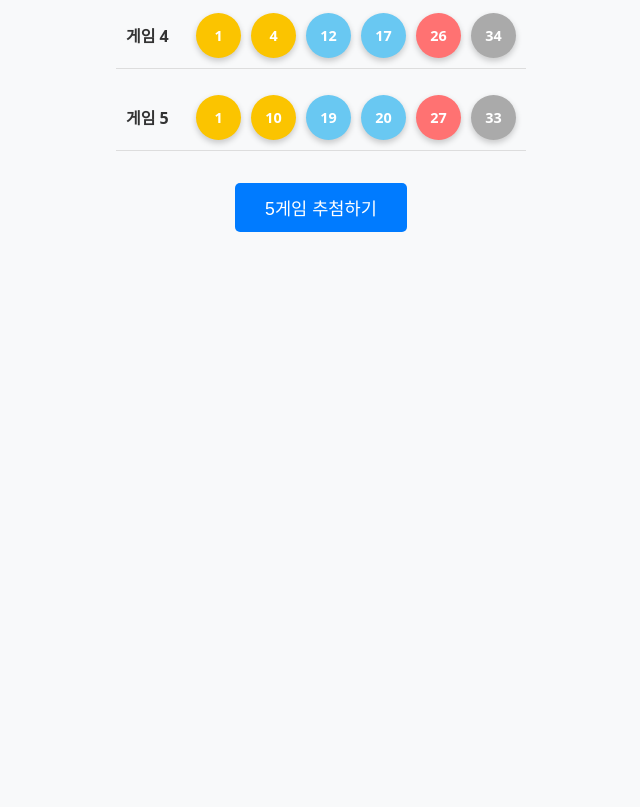
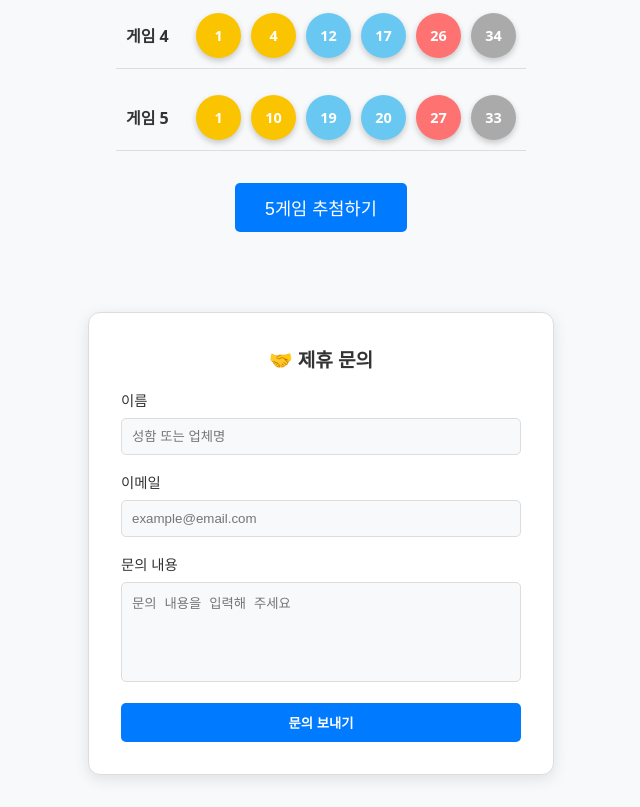
Before and after one commit to nwsrt1/nwsrt1, a plain HTML site: page index.html in a window 1280 px wide. Shown: the part 380-1187 px from the top of the page, without its empty margins (319-959 px from the left). Before the commit the page ends 864 px from the top, so only its background shows below. Drawn offline with Linux system fonts and the light colour scheme.

Commit message:
Add partnership inquiry form with Formspree

```diff
--- a/index.html
+++ b/index.html
@@ -5,16 +5,25 @@
     <meta name="viewport" content="width=device-width, initial-scale=1.0">
     <title>로또 추첨기 (5게임)</title>
     <style>
-        :root { --bg: #f8f9fa; --txt: #333; --btn: #007bff; }
-        [data-theme="dark"] { --bg: #1e1e1e; --txt: #eee; --btn: #375a7f; }
+        :root { --bg: #f8f9fa; --txt: #333; --btn: #007bff; --input-bg: #fff; --input-border: #ddd; }
+        [data-theme="dark"] { --bg: #1e1e1e; --txt: #eee; --btn: #375a7f; --input-bg: #2d2d2d; --input-border: #444; }
         body { font-family: system-ui; display: flex; flex-direction: column; align-items: center; min-height: 100vh; margin: 0; background: var(--bg); color: var(--txt); transition: .3s; padding: 2rem 0; }
-        .theme-toggle { position: fixed; top: 1rem; right: 1rem; cursor: pointer; padding: .5rem 1rem; border-radius: 20px; border: 1px solid; background: none; color: inherit; }
-        .game-row { display: flex; gap: 10px; margin: 1rem 0; align-items: center; padding: 10px; border-bottom: 1px solid #ddd; }
+        .theme-toggle { position: fixed; top: 1rem; right: 1rem; cursor: pointer; padding: .5rem 1rem; border-radius: 20px; border: 1px solid; background: none; color: inherit; z-index: 10; }
+        .game-row { display: flex; gap: 10px; margin: 1rem 0; align-items: center; padding: 10px; border-bottom: 1px solid var(--input-border); }
         .game-label { font-weight: bold; width: 60px; }
         .ball { width: 45px; height: 45px; border-radius: 50%; display: flex; align-items: center; justify-content: center; font-weight: bold; color: #fff; animation: pop .2s ease-out; box-shadow: 0 3px 6px rgba(0,0,0,.2); font-size: 0.9rem; }
         @keyframes pop { from { transform: scale(0.5); opacity: 0; } to { transform: scale(1); opacity: 1; } }
         .c1 { background: #fbc400; } .c2 { background: #69c8f2; } .c3 { background: #ff7272; } .c4 { background: #aaa; } .c5 { background: #b0d840; }
-        button.main { padding: 12px 30px; font-size: 1.1rem; background: var(--btn); color: #fff; border: none; border-radius: 5px; cursor: pointer; margin-top: 1rem; position: sticky; bottom: 2rem; }
+        button.main { padding: 12px 30px; font-size: 1.1rem; background: var(--btn); color: #fff; border: none; border-radius: 5px; cursor: pointer; margin: 1rem 0 3rem; }
+
+        /* 제휴 문의 폼 스타일 */
+        .contact-section { width: 90%; max-width: 400px; padding: 2rem; background: var(--input-bg); border-radius: 12px; box-shadow: 0 4px 15px rgba(0,0,0,0.1); border: 1px solid var(--input-border); margin-top: 2rem; }
+        .contact-section h2 { margin-top: 0; font-size: 1.2rem; text-align: center; }
+        .form-group { margin-bottom: 1rem; }
+        .form-group label { display: block; margin-bottom: .5rem; font-size: 0.9rem; }
+        .form-group input, .form-group textarea { width: 100%; padding: 10px; border: 1px solid var(--input-border); border-radius: 5px; background: var(--bg); color: var(--txt); box-sizing: border-box; }
+        .form-group textarea { height: 100px; resize: none; }
+        .submit-btn { width: 100%; padding: 10px; background: var(--btn); color: #fff; border: none; border-radius: 5px; cursor: pointer; font-weight: bold; }
     </style>
 </head>
 <body>
@@ -22,6 +31,26 @@
     <h1>로또 5게임 추첨기</h1>
     <div id="container"></div>
     <button class="main" onclick="g()">5게임 추첨하기</button>
+
+    <!-- 제휴 문의 섹션 -->
+    <div class="contact-section">
+        <h2>🤝 제휴 문의</h2>
+        <form action="https://formspree.io/f/mrevogon" method="POST">
+            <div class="form-group">
+                <label>이름</label>
+                <input type="text" name="name" placeholder="성함 또는 업체명" required>
+            </div>
+            <div class="form-group">
+                <label>이메일</label>
+                <input type="email" name="_replyto" placeholder="example@email.com" required>
+            </div>
+            <div class="form-group">
+                <label>문의 내용</label>
+                <textarea name="message" placeholder="문의 내용을 입력해 주세요" required></textarea>
+            </div>
+            <button type="submit" class="submit-btn">문의 보내기</button>
+        </form>
+    </div>
 
     <script>
         const $ = d => document.getElementById(d), h = document.documentElement;
```
